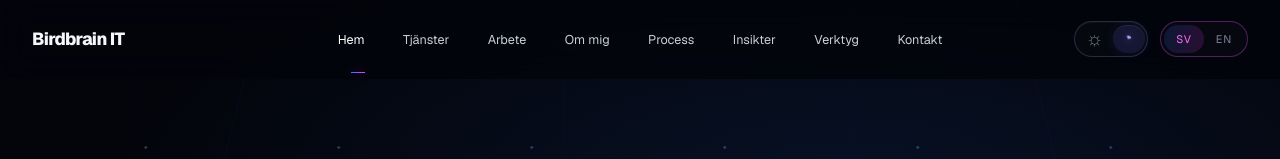
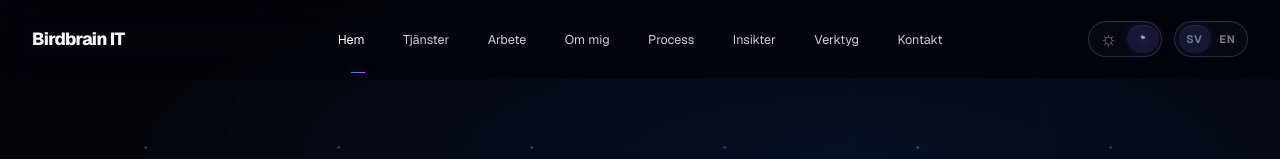
Before and after one commit to Korpenxd/Birdbrain-IT, a Next.js app: page / in a window 1280 px wide. Shown: the top 159 px of the page. Built offline with nearby package versions, Linux system fonts and the light colour scheme.

Commit message:
Make language control a sliding toggle

```diff
--- a/app/components/site-shell.tsx
+++ b/app/components/site-shell.tsx
@@ -255,25 +255,21 @@ function LanguageToggle({
   lang: Language;
   setLang: (language: Language) => void;
 }) {
+  const nextLanguage: Language = lang === "sv" ? "en" : "sv";
+
   return (
-    <div className="language-toggle" aria-label="Language">
-      <button
-        type="button"
-        className={lang === "sv" ? "active" : ""}
-        onClick={() => setLang("sv")}
-        aria-pressed={lang === "sv"}
-      >
-        SV
-      </button>
-      <button
-        type="button"
-        className={lang === "en" ? "active" : ""}
-        onClick={() => setLang("en")}
-        aria-pressed={lang === "en"}
-      >
-        EN
-      </button>
-    </div>
+    <button
+      type="button"
+      className={`language-toggle is-${lang}`}
+      onClick={() => setLang(nextLanguage)}
+      aria-label={lang === "sv" ? "Engelska" : "English language"}
+      aria-pressed={lang === "en"}
+      title={lang === "sv" ? "Byt till engelska" : "Switch to Swedish"}
+    >
+      <span className="language-toggle-thumb" aria-hidden="true" />
+      <span className="language-option" aria-hidden="true">SV</span>
+      <span className="language-option" aria-hidden="true">EN</span>
+    </button>
   );
 }
 
```
Also changed, not shown: app/globals.css.
